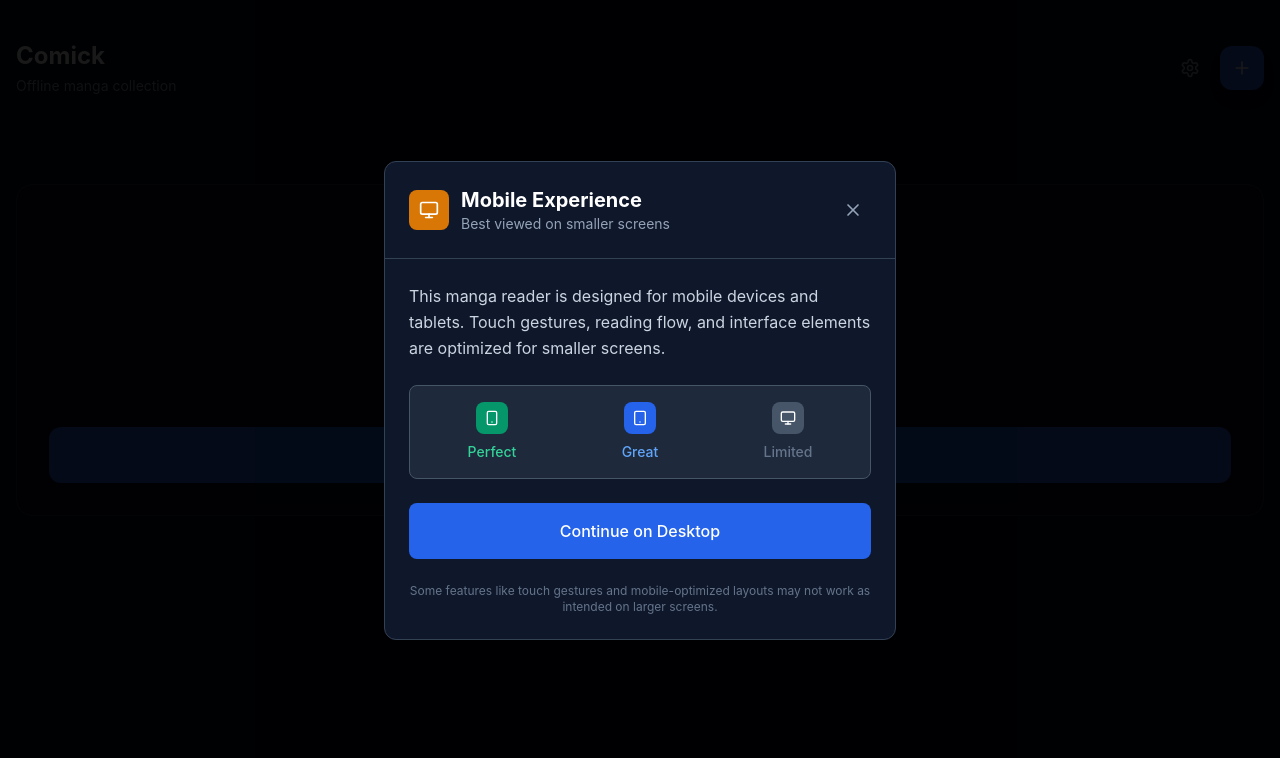
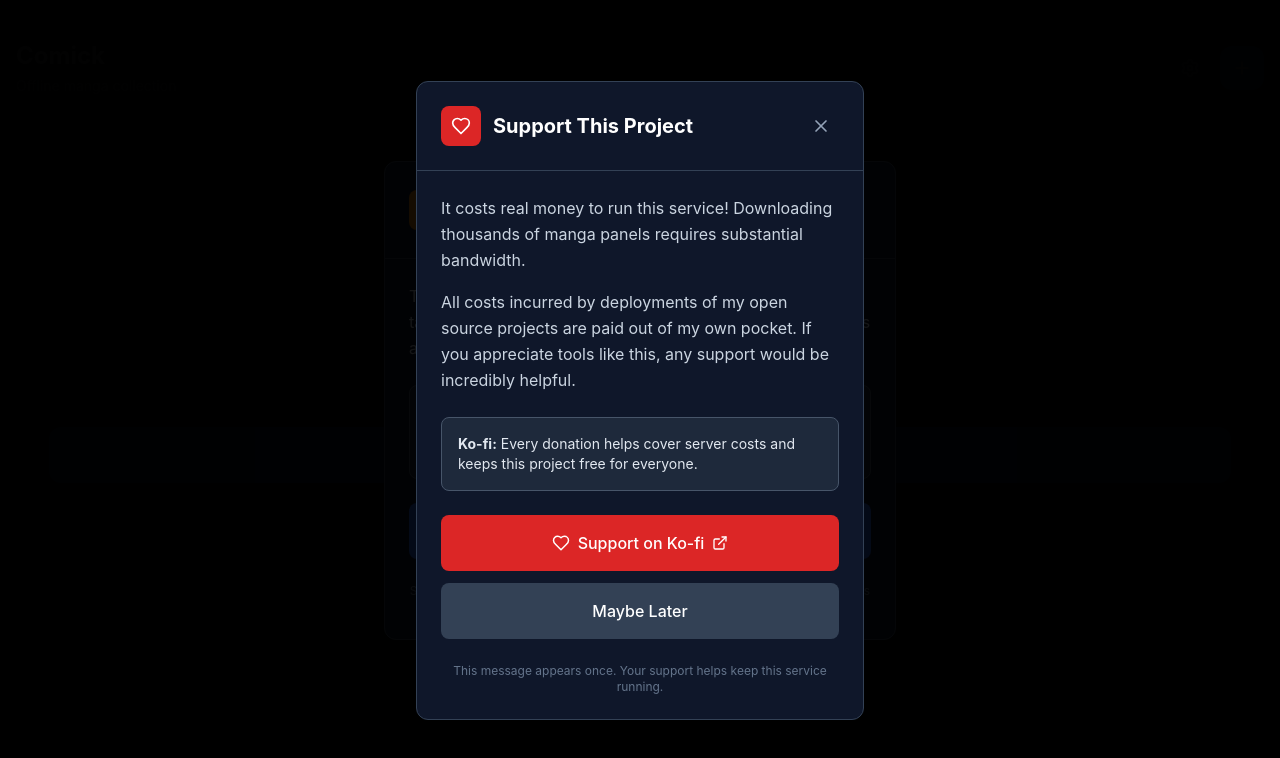
Before and after one commit to GooglyBlox/comick-offline-reader, a Next.js app: page / in a window 1280 px wide. Shown: the top 758 px of the page. Built offline with nearby package versions, Linux system fonts and the light colour scheme.

Commit message:
feat: donation modal

```diff
--- a/src/app/layout.tsx
+++ b/src/app/layout.tsx
@@ -2,6 +2,7 @@
 import "./globals.css";
 import ServiceWorkerRegistration from "@/components/ServiceWorkerRegistration";
 import { DeviceWarning } from "@/components/DeviceWarning";
+import { DonationModal } from "@/components/DonationModal";
 
 export const metadata: Metadata = {
   title: "Comick Offline Reader",
@@ -50,6 +51,7 @@
       <body className="antialiased bg-slate-950 min-h-screen overflow-x-hidden touch-manipulation">
         <ServiceWorkerRegistration />
         <DeviceWarning />
+        <DonationModal />
         {children}
       </body>
     </html>
--- /dev/null
+++ b/src/components/DonationModal.tsx
@@ -0,0 +1,131 @@
+"use client";
+
+import { useState, useEffect } from "react";
+import { Heart, X, ExternalLink } from "lucide-react";
+
+export function DonationModal() {
+  const [showModal, setShowModal] = useState(false);
+  const [isDismissed, setIsDismissed] = useState(false);
+  const [mounted, setMounted] = useState(false);
+
+  useEffect(() => {
+    setMounted(true);
+  }, []);
+
+  useEffect(() => {
+    if (!mounted) return;
+
+    const checkShouldShow = () => {
+      try {
+        const currentVersion = "2025-07";
+        const dismissedVersion = localStorage.getItem(
+          "donation-modal-dismissed-version"
+        );
+
+        const shouldShow = dismissedVersion !== currentVersion;
+
+        if (shouldShow) {
+          setShowModal(true);
+        } else {
+          setIsDismissed(true);
+        }
+      } catch {
+        // Fallback if localStorage fails
+        setIsDismissed(true);
+      }
+    };
+
+    checkShouldShow();
+  }, [mounted]);
+
+  const handleDismiss = () => {
+    setIsDismissed(true);
+    setShowModal(false);
+    try {
+      localStorage.setItem("donation-modal-dismissed-version", "2025-07");
+    } catch {
+      // Ignore localStorage errors
+    }
+  };
+
+  const handleDonate = () => {
+    window.open(
+      "https://ko-fi.com/googlyblox",
+      "_blank",
+      "noopener,noreferrer"
+    );
+    handleDismiss();
+  };
+
+  if (!mounted || !showModal || isDismissed) return null;
+
+  return (
+    <div className="fixed inset-0 bg-black/90 flex items-end sm:items-center justify-center z-[9999] p-4">
+      <div className="bg-slate-900 border border-slate-700 rounded-t-xl sm:rounded-xl w-full max-w-md">
+        <div className="flex items-center justify-between p-6 border-b border-slate-700">
+          <div className="flex items-center gap-3">
+            <div className="w-10 h-10 bg-red-600 rounded-lg flex items-center justify-center">
+              <Heart size={20} className="text-white" />
+            </div>
+            <div>
+              <h2 className="text-xl font-bold text-white">
+                Support This Project
+              </h2>
+            </div>
+          </div>
+          <button
+            onClick={handleDismiss}
+            className="p-2 text-slate-400 hover:text-white rounded-lg hover:bg-slate-800 transition-colors"
+          >
+            <X size={20} />
+          </button>
+        </div>
+
+        <div className="p-6 space-y-6">
+          <div className="space-y-4">
+            <p className="text-slate-300 leading-relaxed">
+              It costs real money to run this service! Downloading thousands of
+              manga panels requires substantial bandwidth.
+            </p>
+
+            <p className="text-slate-300 leading-relaxed">
+              All costs incurred by deployments of my open source projects are
+              paid out of my own pocket. If you appreciate tools like this, any
+              support would be incredibly helpful.
+            </p>
+          </div>
+
+          <div className="bg-slate-800 border border-slate-600 rounded-lg p-4">
+            <div className="text-slate-200 text-sm">
+              <strong>Ko-fi:</strong> Every donation helps cover server costs
+              and keeps this project free for everyone.
+            </div>
+          </div>
+
+          <div className="space-y-3">
+            <button
+              onClick={handleDonate}
+              className="w-full bg-red-600 hover:bg-red-700 text-white py-4 px-6 rounded-lg font-medium transition-colors flex items-center justify-center gap-2"
+            >
+              <Heart size={18} />
+              Support on Ko-fi
+              <ExternalLink size={16} />
+            </button>
+
+            <button
+              onClick={handleDismiss}
+              className="w-full bg-slate-700 hover:bg-slate-600 text-white py-4 px-6 rounded-lg font-medium transition-colors"
+            >
+              Maybe Later
+            </button>
+          </div>
+
+          <p className="text-xs text-slate-500 text-center">
+            This message appears once. Your support helps keep this service
+            running.
+          </p>
+        </div>
+      </div>
+    </div>
+  );
+}
```
